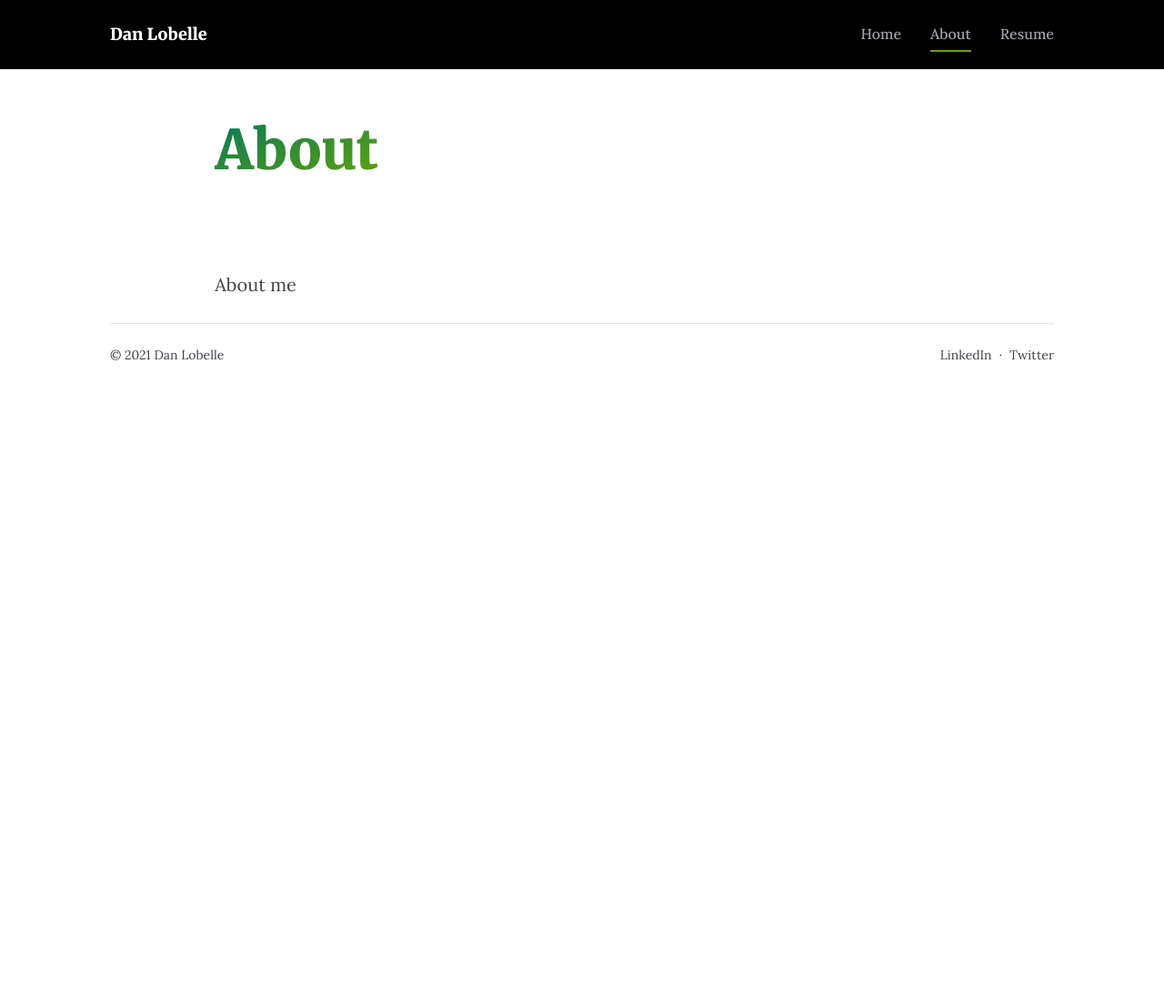
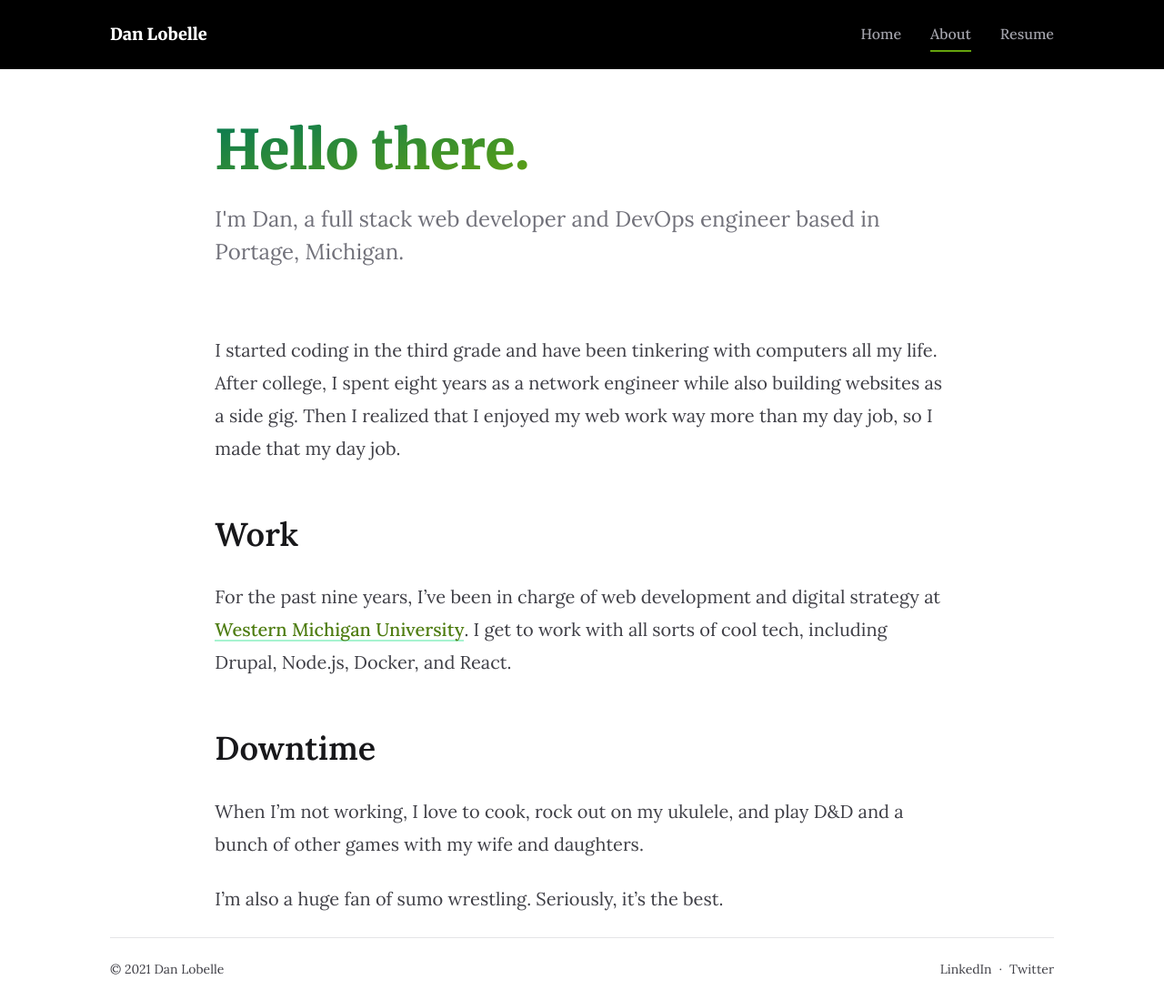
Before and after one commit to muriqui/muriqui.github.io, a Jekyll site: the page built from docs/about.md, in a window 1280 px wide. Shown: the whole page at 91% size. Built offline with Jekyll 4.4.1, drawn with Linux system fonts in a browser that asks for light colours; before the commit the page ends 900 px from its top, so only the background shows below that.

Commit message:
Write the About page

```diff
--- a/docs/about.md
+++ b/docs/about.md
@@ -1,5 +1,17 @@
 ---
-title: About
 layout: page
+title: Hello there.
+excerpt: I'm Dan, a full stack web developer and DevOps engineer based in Portage, Michigan.
 ---
-About me
+
+I started coding in the third grade and have been tinkering with computers all my life. After college, I spent eight years as a network engineer while also building websites as a side gig. Then I realized that I enjoyed my web work way more than my day job, so I made that my day job.
+
+## Work
+
+For the past nine years, I've been in charge of web development and digital strategy at [Western Michigan University](https://wmich.edu/). I get to work with all sorts of cool tech, including Drupal, Node.js, Docker, and React.
+
+## Downtime
+
+When I'm not working, I love to cook, rock out on my ukulele, and play D&D and a bunch of other games with my wife and daughters.
+
+I'm also a huge fan of sumo wrestling. Seriously, it's the best.
```
